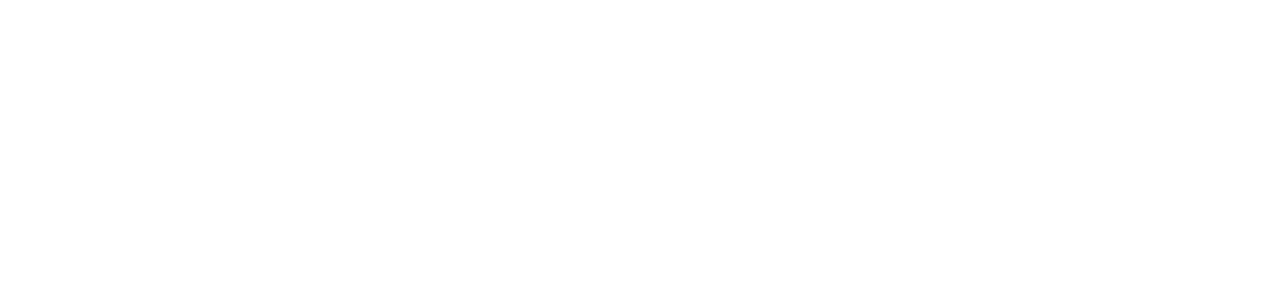
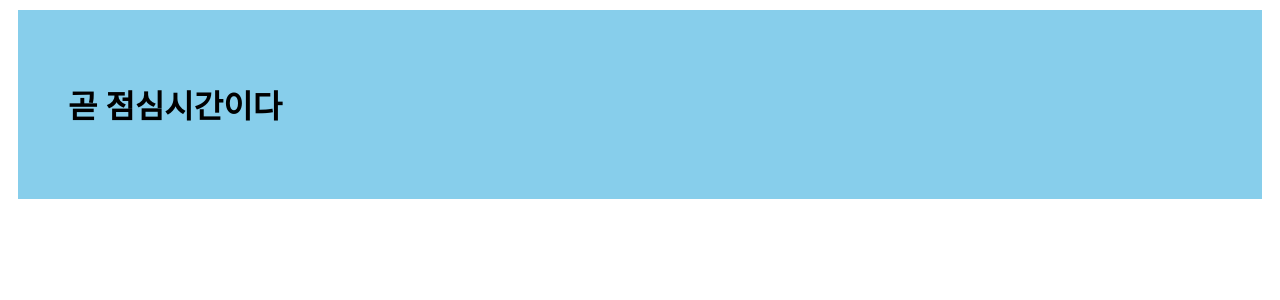
Before and after one commit to yel106/react20231031, a React (Create React App) app: page / in a window 1280 px wide. Shown: the top 300 px of the page. Built offline with nearby package versions, Linux system fonts and the light colour scheme.

Commit message:
props와 dstructuring assignment(구조 분해 할당) 연습3

```diff
--- a/src/App.js
+++ b/src/App.js
@@ -1,10 +1,16 @@
-
 function App() {
   return (
     <div>
-
+      <MyBox text="곧 점심시간이다" p={50} m={10} color="black" bg="skyblue" />
     </div>
   );
 }
 
+function MyBox({ p, m, bg, color, text }) {
+  return (
+    <div style={{ padding: p, margin: m, color: color, backgroundColor: bg }}>
+      <h1>{text}</h1>
+    </div>
+  );
+}
 export default App;
```
